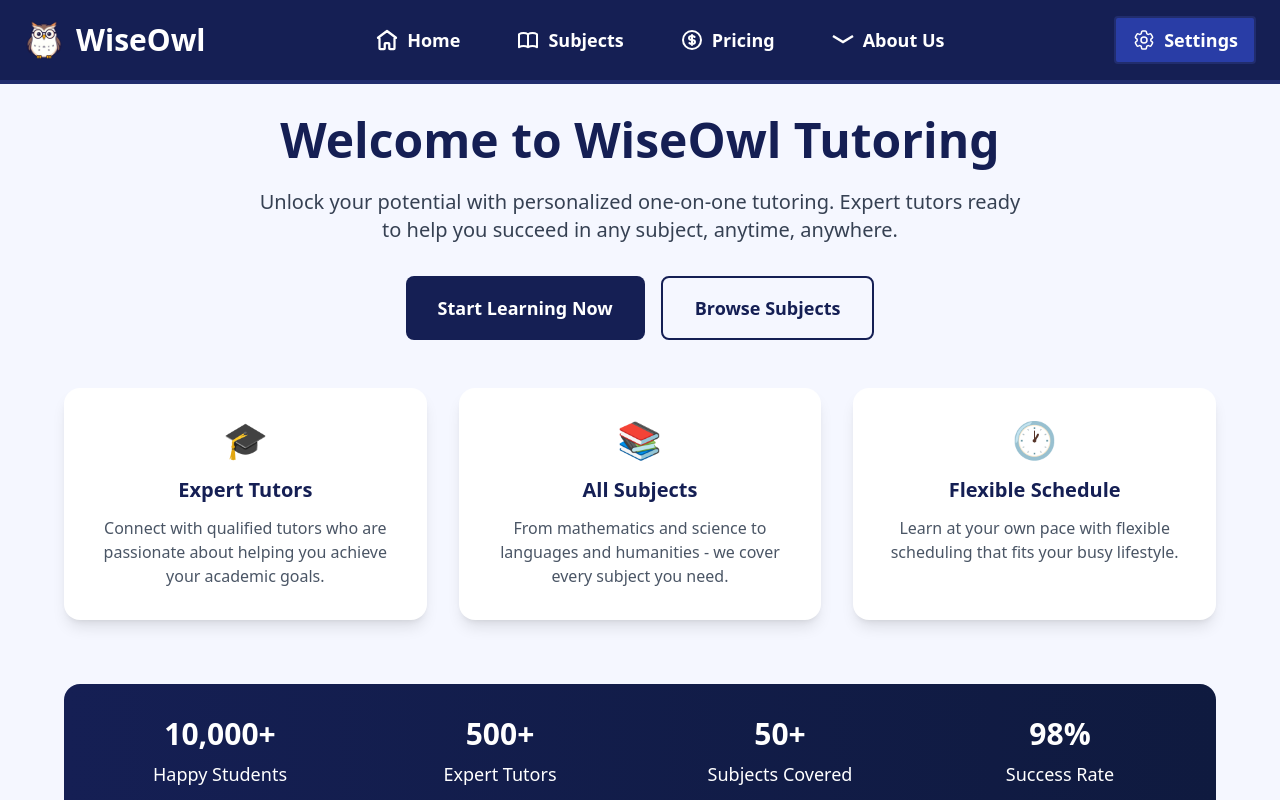
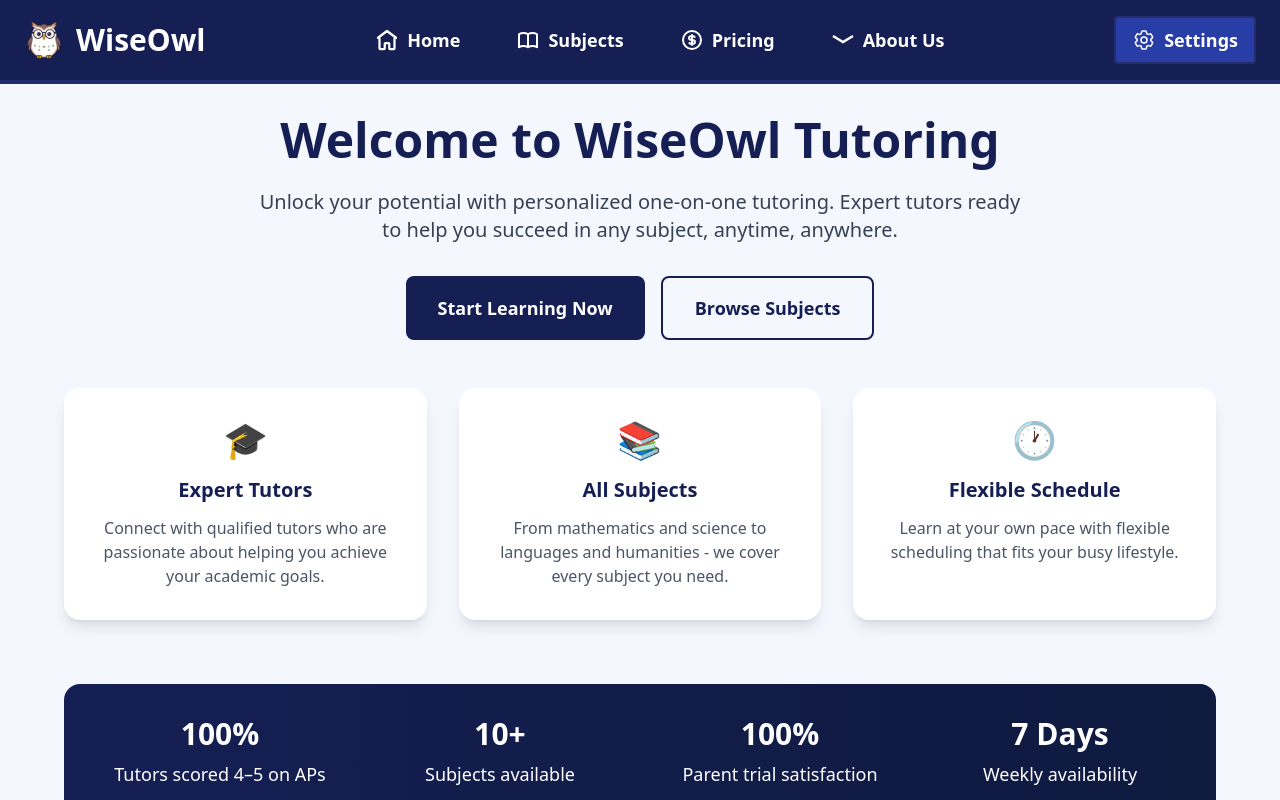
Before and after one commit to GavinCopley/svelte1, a SvelteKit app: page / in a window 1280 px wide. Shown: the top 800 px of the page. Built offline with nearby package versions, Linux system fonts and the light colour scheme.

Commit message:
Home Page Stats

```diff
--- a/src/routes/+page.svelte
+++ b/src/routes/+page.svelte
@@ -58,27 +58,28 @@
   </div>
 </div>
 
-<!-- Stats Section -->
+<!-- Stats Section (Clean One-Line Version) -->
 <div class="bg-gradient-to-r from-[#151f54] to-[#0f1a3f] rounded-2xl p-8 mb-16 text-white">
   <div class="grid grid-cols-1 md:grid-cols-4 gap-8 text-center">
     <div>
-      <div class="text-3xl font-bold mb-2">10,000+</div>
-      <div class="text-lg">Happy Students</div>
+      <div class="text-3xl font-bold mb-2">100%</div>
+      <div class="text-lg whitespace-nowrap">Tutors scored 4–5 on APs</div>
     </div>
     <div>
-      <div class="text-3xl font-bold mb-2">500+</div>
-      <div class="text-lg">Expert Tutors</div>
+      <div class="text-3xl font-bold mb-2">10+</div>
+      <div class="text-lg whitespace-nowrap">Subjects available</div>
     </div>
     <div>
-      <div class="text-3xl font-bold mb-2">50+</div>
-      <div class="text-lg">Subjects Covered</div>
+      <div class="text-3xl font-bold mb-2">100%</div>
+      <div class="text-lg whitespace-nowrap">Parent trial satisfaction</div>
     </div>
     <div>
-      <div class="text-3xl font-bold mb-2">98%</div>
-      <div class="text-lg">Success Rate</div>
+      <div class="text-3xl font-bold mb-2">7 Days</div>
+      <div class="text-lg whitespace-nowrap">Weekly availability</div>
     </div>
   </div>
 </div>
+
 
 <!-- How It Works Section -->
 <div class="mb-16">
--- a/src/routes/about/+page.svelte
+++ b/src/routes/about/+page.svelte
@@ -21,8 +21,8 @@
       make organizing, learning, and succeeding more accessible for everyone.
     </p>
     <p class="text-gray-700 text-lg mt-4 leading-relaxed">
-      Founded by lifelong learners, WiseOwl is driven by the belief that the proper tutoring can bridge
-      the gap between potential and success. Whether you're a student, teacher, or lifelong learner,
+      Founded by lifelong learners, WiseOwl is driven by the belief that proper tutoring can bridge
+      the gap between potential and success. Whether you're just learning math concepts or taking AP courses,
       we're here to support your path forward.
     </p>
   </div>
```
